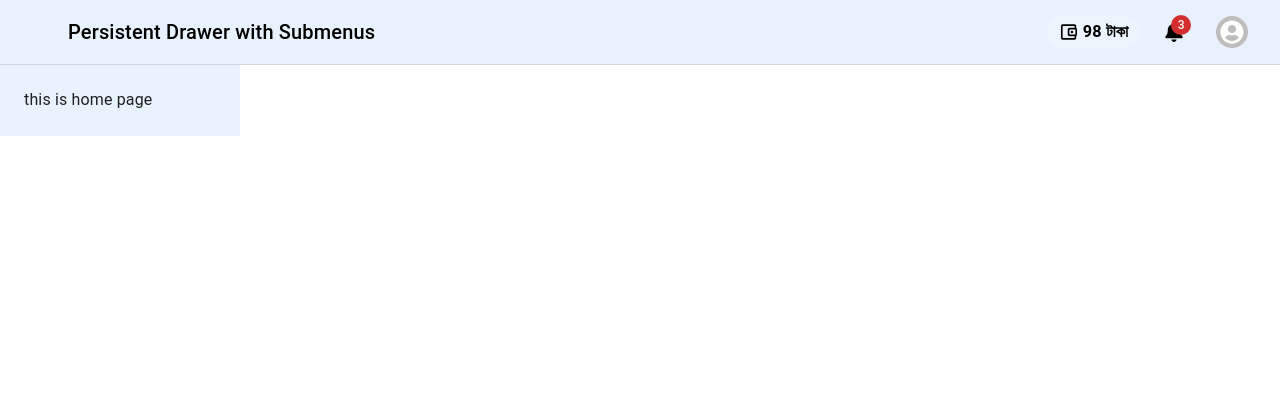
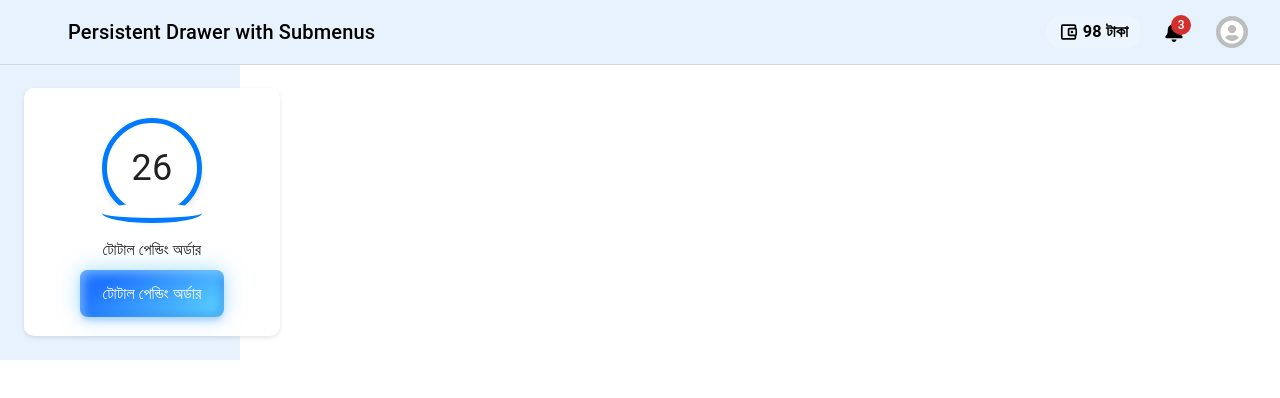
Before and after one commit to rakib3719/our-denmark, a Next.js app: page / in a window 1280 px wide. Shown: the top 398 px of the page. Built offline with nearby package versions, Linux system fonts and the light colour scheme; some icons are missing.

Commit message:
card design and font added

```diff
--- a/src/app/globals.css
+++ b/src/app/globals.css
@@ -1,30 +1,9 @@
+@import url('https://fonts.googleapis.com/css2?family=Noto+Serif+Bengali:wght@100..900&display=swap');
 @import "tailwindcss";
 
-/* :root {
-  --background: #ffffff;
-  --foreground: #171717;
+body{
+  font-family: "Noto Serif Bengali", serif;
 }
-
-@theme inline {
-  --color-background: var(--background);
-  --color-foreground: var(--foreground);
-  --font-sans: var(--font-geist-sans);
-  --font-mono: var(--font-geist-mono);
-}
-
-@media (prefers-color-scheme: dark) {
-  :root {
-    --background: #0a0a0a;
-    --foreground: #ededed;
-  }
-}
-
-body {
-  background: var(--background);
-  color: var(--foreground);
-  font-family: Arial, Helvetica, sans-serif;
-} */
-
 
 .bg-primary{
   background-color: #e7f2fd !important;
@@ -34,3 +13,78 @@ body {
 .btn-bg-primary{
   background-color: #4070f4 !important;
 }
+
+
+
+.content-holder {
+  background-color: #fff;
+  border-radius: 10px;
+  box-shadow: 0 2px 4px rgba(0, 0, 0, 0.1);
+  text-align: center;
+  padding: 30px;
+  border: 0px solid #ffffff;
+  position: relative;
+}
+
+
+
+
+.content-holder .circle::after {
+  content: '';
+  position: absolute;
+  bottom: -10px;
+  width: 100px;
+  height: 20px;
+  background-color: #fff;
+  border-bottom: 5px solid #007bff;
+  border-radius: 50%;
+}
+
+
+
+.content-holder .circle {
+  width: 100px;
+  height: 100px;
+  border-radius: 50%;
+  border: 5px solid #007bff;
+  display: flex;
+  align-items: center;
+  justify-content: center;
+  margin: 0 auto 20px;
+  position: relative;
+  box-shadow: 0 4px 6px rgba(0, 0, 0, 0.1);
+}
+
+
+
+
+
+
+
+
+.btn-donate {
+  --clr-font-main: hsla(0 0% 20% / 100);
+  --btn-bg-1: hsla(194 100% 69% / 1);
+  --btn-bg-2: hsla(217 100% 56% / 1);
+  --btn-bg-color: hsla(360 100% 100% / 1);
+  --radii: 0.5em;
+  cursor: pointer;
+  padding: 0.9em 1.4em;
+  min-width: 120px;
+  min-height: 44px;
+  font-size: var(--size, 1rem);
+  font-weight: 500;
+  transition: 0.8s;
+  background-size: 280% auto;
+  text-decoration: none;
+  background-image: linear-gradient(325deg, var(--btn-bg-2) 0%, var(--btn-bg-1) 55%, var(--btn-bg-2) 90%);
+  border: none;
+  border-radius: var(--radii);
+  color: var(--btn-bg-color);
+  box-shadow: 0px 0px 20px rgba(71, 184, 255, 0.5), 0px 5px 5px -1px rgba(58, 125, 233, 0.25), inset 4px 4px 8px rgba(175, 230, 255, 0.5), inset -4px -4px 8px rgba(19, 95, 216, 0.35);
+}
+
+.btn-donate:hover{
+  background-position: right top;
+  color: rgb(231, 231, 231);
+}
--- a/src/app/layout.js
+++ b/src/app/layout.js
@@ -1,10 +1,14 @@
 import { Geist, Geist_Mono } from "next/font/google";
+import { Noto_Serif_Bengali } from "next/font/google";
 import "./globals.css";
 import Layout from "./DashboardLayout";
 
 
-
-
+const notoSerifBengali = Noto_Serif_Bengali({
+  subsets: ["bengali"],
+  weight: ["100", "200", "300", "400", "500", "600", "700", "800", "900"],
+  variable: "--font-noto-serif-bengali",
+});
 
 const geistSans = Geist({
   variable: "--font-geist-sans",
@@ -24,7 +28,7 @@ export const metadata = {
 export default function RootLayout({ children }) {
   return (
     <html lang="en">
-      <body className={`${geistSans.variable} ${geistMono.variable} antialiased`}>
+      <body className={`${notoSerifBengali.variable} ${geistMono.variable} antialiased`}>
         <Layout>{children}</Layout>
       </body>
     </html>
--- a/src/app/page.js
+++ b/src/app/page.js
@@ -1,9 +1,10 @@
+import OrderDashboardCard from '@/components/OrderDashboardCard';
 import React from 'react';
 
 const page = () => {
   return (
     <div>
-      this is home page
+  <OrderDashboardCard/>
     </div>
   );
 };
--- /dev/null
+++ b/src/components/OrderDashboardCard.jsx
@@ -0,0 +1,38 @@
+// import React from 'react';
+
+// const OrderDashboardCard = () => {
+//     return (
+//         <div>
+
+//         </div>
+//     );
+// };
+
+// export default OrderDashboardCard;
+
+
+
+
+
+
+
+
+
+
+import React from "react";
+
+const OrderDashboardCard = () => {
+    return (
+        <div>
+            <div class="content-holder p-6 w-64">
+                <div class="circle">
+                    <h1 className="text-4xl">26</h1>
+                </div>
+                <p className="my-5">টোটাল পেন্ডিং অর্ডার</p>
+                <a href="pending-order-count.php" class="btn-donate">টোটাল পেন্ডিং অর্ডার</a>
+            </div>
+        </div>
+    );
+};
+
+export default OrderDashboardCard;
```
